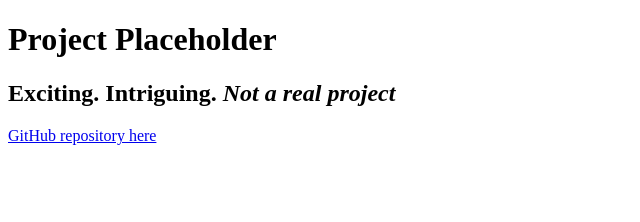
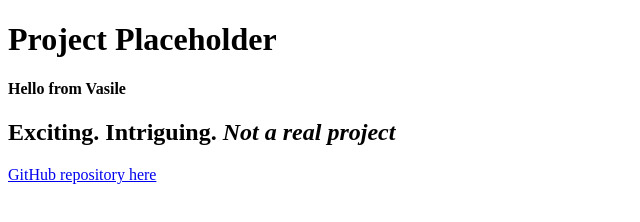
Before and after one commit to project-placeholder/project-placeholder, a plain HTML site: page index.html in a window 1280 px wide. Shown: the whole page, without its empty margins (0-640 px from the left). Drawn offline with Linux system fonts and the light colour scheme.

Commit message:
add my text to index.html

```diff
--- a/index.html
+++ b/index.html
@@ -3,9 +3,11 @@
     <title>Project Placeholder</title>
 </head>
 <body>
-    <h1>Project Placeholder</h1>
-    <h2>Exciting. <strong>Intriguing</strong>. <em>Not a real project</em></h2>
-    <p>
-        <a href='https://github.com/project-placeholder/project-placeholder'>GitHub repository here</a>
-    </p>
+	<h1>Project Placeholder</h1>
+	<h4>Hello from Vasile</h4>
+	<h2>Exciting. <strong>Intriguing</strong>. <em>Not a real project</em></h2>
+
+	<p>
+        	<a href='https://github.com/project-placeholder/project-placeholder'>GitHub repository here</a>
+    	</p>
 </body>
```
